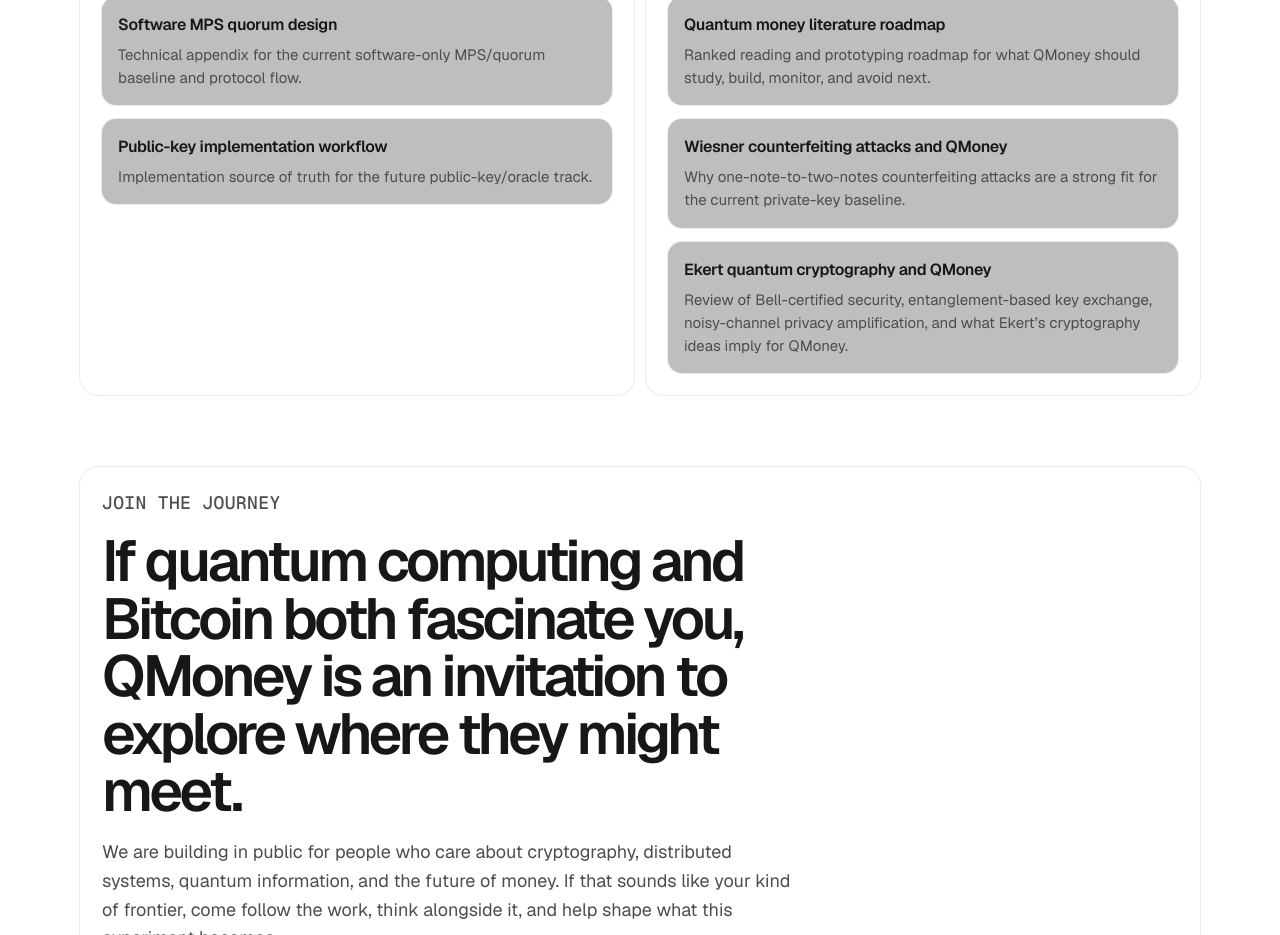
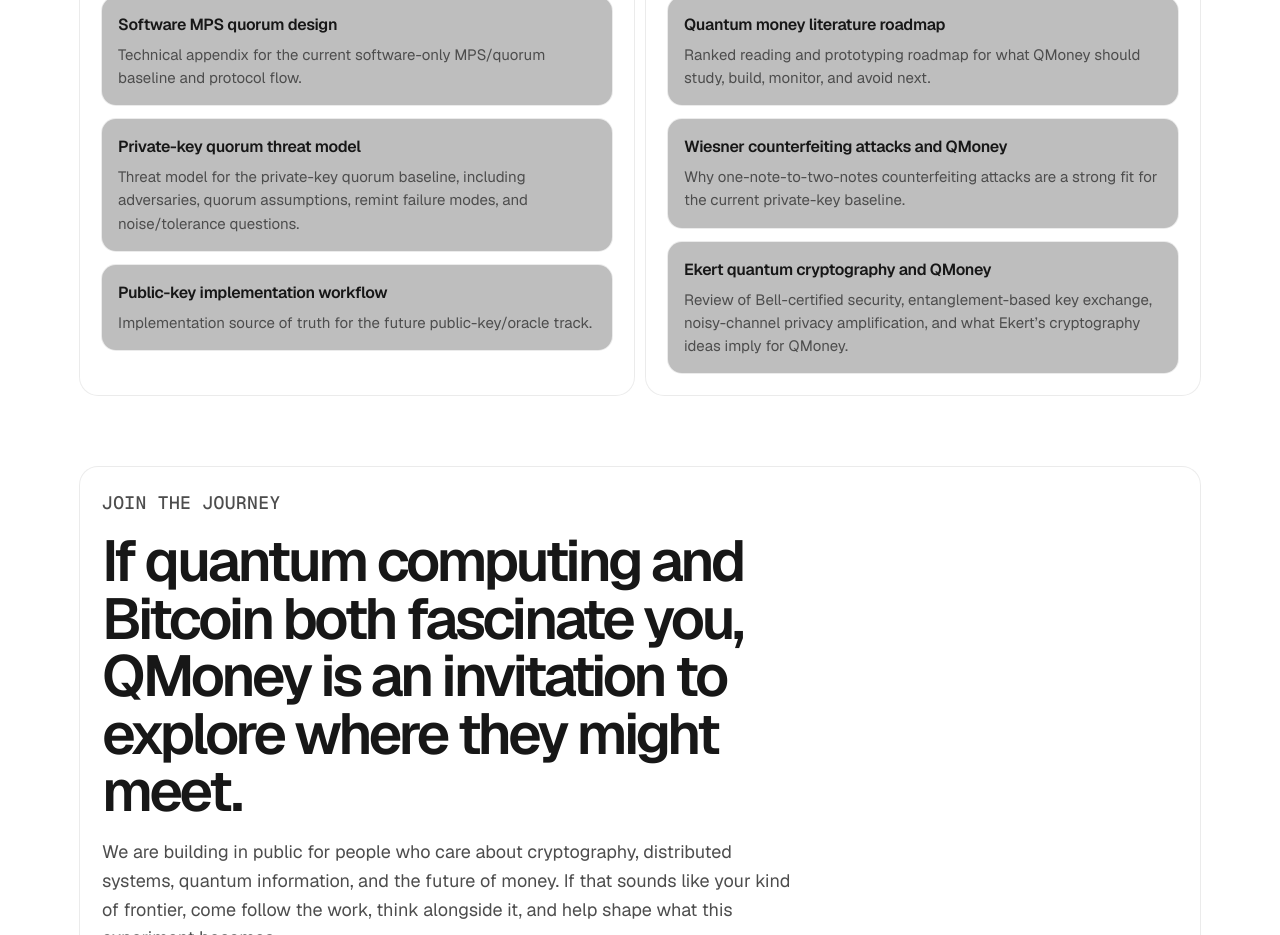
Before and after one commit to runeape-sats/qmoney, a React (Vite) app in the folder website/: page / in a window 1280 px wide. Shown: the part 4100-5035 px from the top of the page. Built offline with nearby package versions, Linux system fonts and the light colour scheme.

Commit message:
docs: surface threat model on qmoney website

```diff
--- a/website/src/App.tsx
+++ b/website/src/App.tsx
@@ -38,6 +38,11 @@ const currentReferences = [
         title: 'Software MPS quorum design',
         href: 'https://github.com/runeape-sats/qmoney/blob/main/docs/architecture/software-mps-quorum-design.md',
         description: 'Technical appendix for the current software-only MPS/quorum baseline and protocol flow.',
+      },
+      {
+        title: 'Private-key quorum threat model',
+        href: 'https://github.com/runeape-sats/qmoney/blob/main/docs/architecture/private-key-quorum-threat-model.md',
+        description: 'Threat model for the private-key quorum baseline, including adversaries, quorum assumptions, remint failure modes, and noise/tolerance questions.',
       },
       {
         title: 'Public-key implementation workflow',
```
Also changed, not shown: 1 other file (tests, documents, lock files or other folders).
